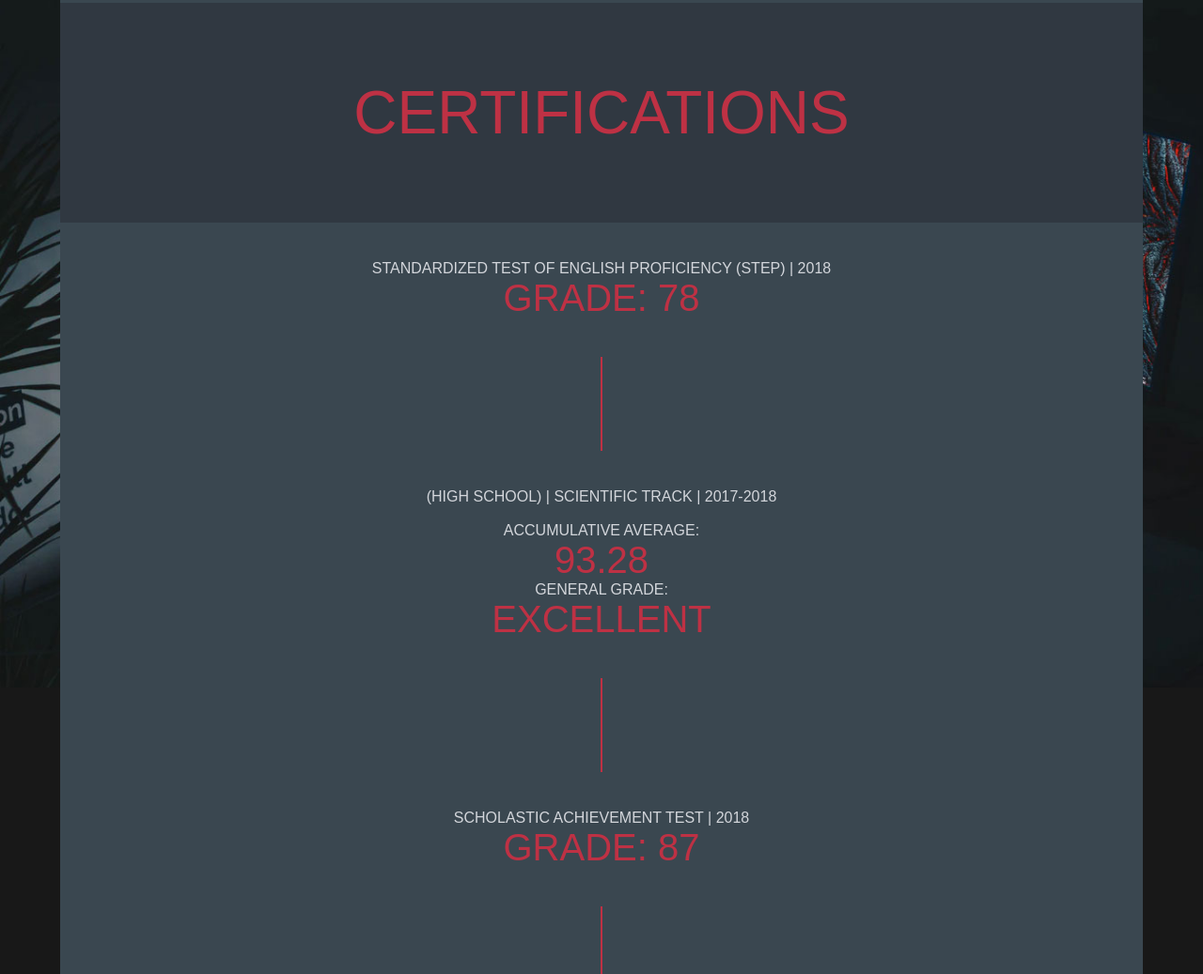
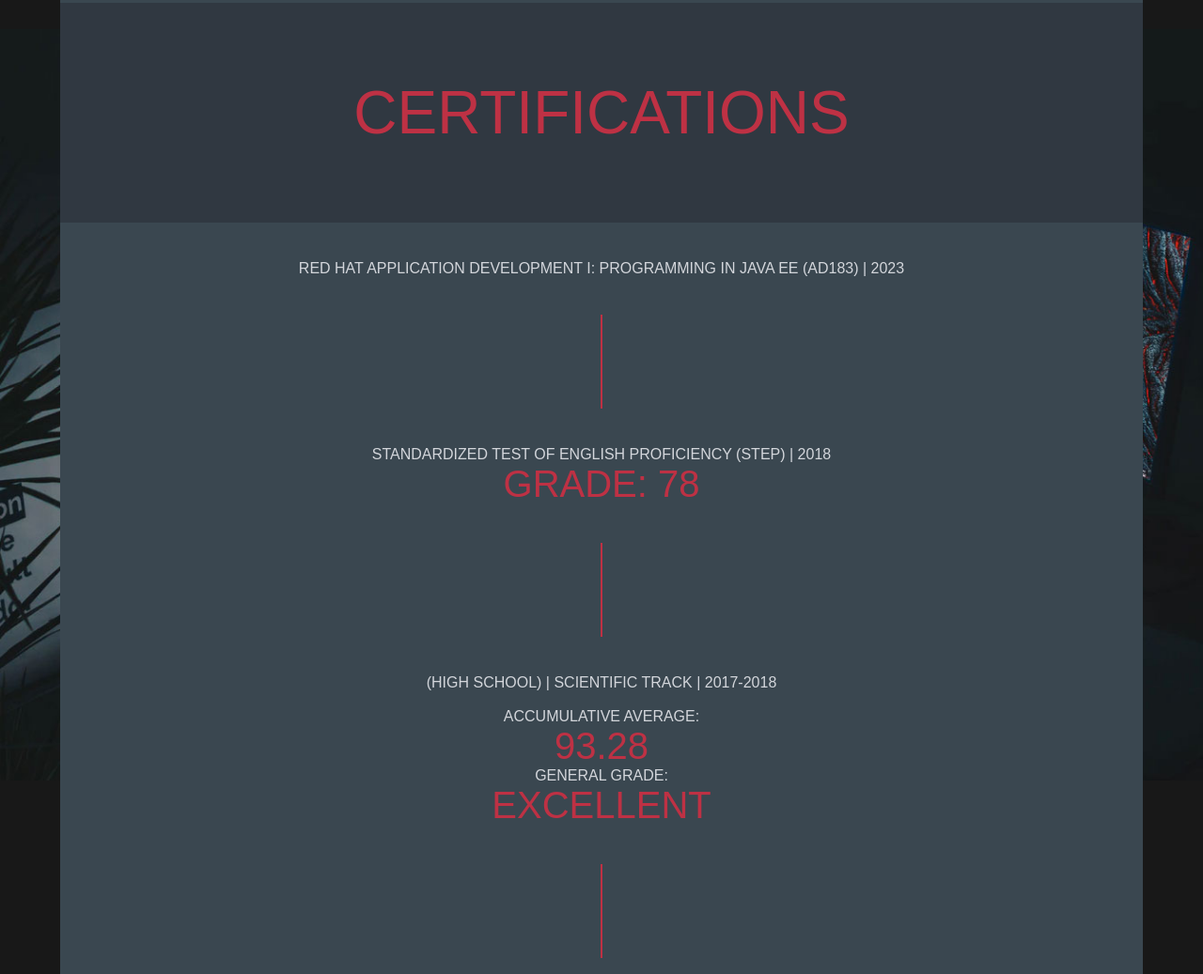
Before and after one commit to mlkamri/personal, a plain HTML site: page index.html in a window 1280 px wide. Shown: the part 2281-3318 px from the top of the page at 94% size. Drawn offline with Linux system fonts and the light colour scheme.

Commit message:
red hat java ee certificate added

```diff
--- a/index.html
+++ b/index.html
@@ -72,6 +72,13 @@
 
       <div id="certifications" class="grid-item">
         <h2 class="fontsz-4 third-color">Certifications</h2>
+
+        <p>
+          Red Hat Application Development I: Programming in Java EE (AD183) |
+          2023
+        </p>
+        <div class="separater"></div>
+
         <p>
           Standardized Test of English Proficiency (STEP) | 2018 <br /><span
             class="fontsz-25"
```
